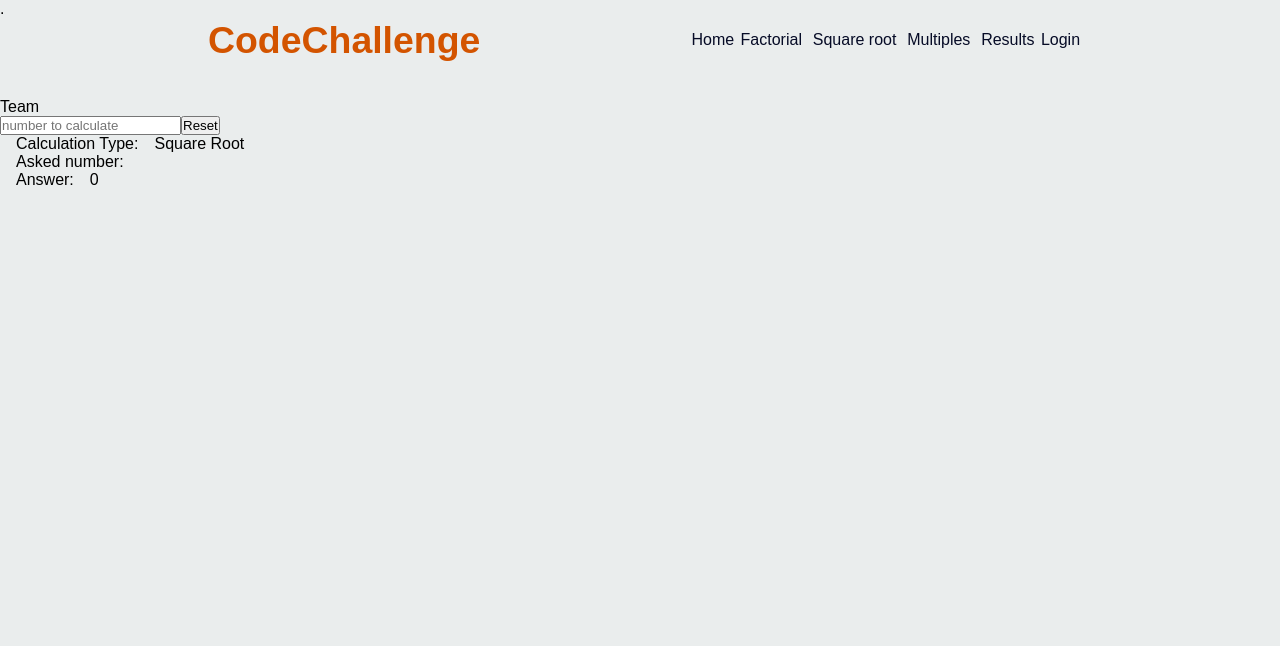
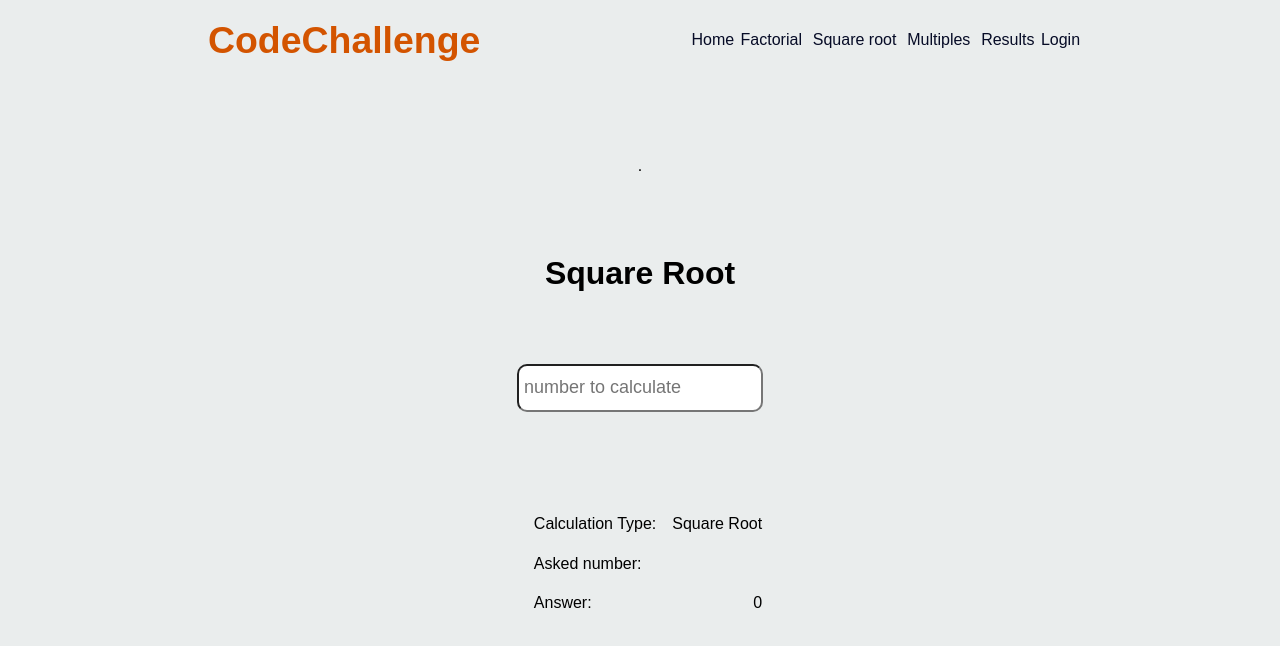
Before and after one commit to MichaelKasingye/Code-Challenge-outbox-client, a React (Create React App) app: page /squareroot in a window 1280 px wide. Shown: the top 646 px of the page. Built offline with nearby package versions, Linux system fonts and the light colour scheme.

Commit message:
[#178460933]Style square root and result page

```diff
--- a/src/components/Calculate.css
+++ b/src/components/Calculate.css
@@ -0,0 +1,15 @@
+.calculate{
+    width: 100%;
+    height: 100%;
+display: flex;
+flex-direction: column;
+justify-content: space-evenly;
+padding: 10px;
+}
+
+.calculate p{
+    /* border: 2px solid red; */
+    width: 100%;
+    display: flex;
+    justify-content: space-between;
+}
--- a/src/components/Calculate.jsx
+++ b/src/components/Calculate.jsx
@@ -3,7 +3,7 @@ import './Calculate.css';
 
 function Calculate(props) {
     return (
-        <div>
+        <div className="calculate">
            <p><span>Calculation Type:</span><span>{props.name}</span></p>
                 <p><span>Asked number:</span><span>{props.question}</span></p>
                 <p><span>Answer:</span><span>{props.answer}</span></p>
--- a/src/components/pages/Results.jsx
+++ b/src/components/pages/Results.jsx
@@ -18,10 +18,12 @@ function Results() {
     }, [])
         const data = roots;
     return (
-        <div>
+        <div className="Results">
             {console.log(data)}
             <div>.</div>
-            <div className="title">Results</div>
+            <div className="title">
+                <h1>Results</h1>
+                </div>
                 <table>
                 <tr>
                     <th>Type of Calculation</th>
--- a/src/components/pages/Squareroot.jsx
+++ b/src/components/pages/Squareroot.jsx
@@ -43,9 +43,11 @@ useEffect(() => {
 
 
     return (
-        <div>
+        <div className="Squareroot-section">
             <div className="Squareroot">.</div>
-            <div className="title">Team</div>
+            <div className="title">
+                <h1>Square Root</h1>
+            </div>
 
             <form onSubmit={submitHandler}>
             <input
@@ -54,7 +56,7 @@ useEffect(() => {
             value={question}
             onChange={(e) => setQuestion(e.target.value)}
             />
-            <button type="submit">Reset</button>
+        { !question?"": <button type="submit">Reset</button>}
             </form>
 
             <div className="page-results">
--- a/src/components/pages/results.css
+++ b/src/components/pages/results.css
@@ -0,0 +1,27 @@
+.Results{
+    height: 100vh;
+    display: flex;
+    flex-direction: column;
+    align-items: center;
+    justify-content: center;
+    width: 100%;
+    height: 100%;
+}
+table{
+    border: 2px solid black;
+    width: 90%;
+
+}
+th{
+    border-bottom: 2px solid black;
+    margin: 2rem;
+    text-align: center;
+padding: 0.5rem;
+
+}
+td{
+    text-align: center;
+border-bottom: 1px solid black;
+margin: 1rem;
+padding: 0.5rem;
+}
--- a/src/components/pages/squareroot.css
+++ b/src/components/pages/squareroot.css
@@ -1,3 +1,44 @@
 .title{
     margin-top: 5rem;
 }
+.Squareroot-section{
+    height: 100vh;
+    display: flex;
+    flex-direction: column;
+    align-items: center;
+    justify-content: center;
+}
+form{
+    margin: 1rem;
+    width: 80%;
+    display: flex;
+    flex-direction: column;
+    align-items: center;
+    justify-content: center;
+    height: 10rem;
+}
+input{
+    height: 3rem;
+    font-size: large;
+    padding: 5px;
+    border-radius: 10px;
+
+}
+button{
+    margin: 1rem;
+    padding: 10px;
+    font-size: medium;
+    font-weight: 600;
+    letter-spacing: 2px;
+    background-color:#D35400;
+    color: white;
+    border-radius: 10px;
+    transition: 1s;
+}
+.page-results{
+    height: 10rem;
+    display: flex;
+    flex-direction: column;
+    align-items: center;
+    justify-content: center;
+}
```
